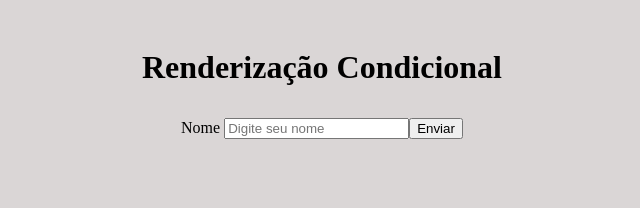
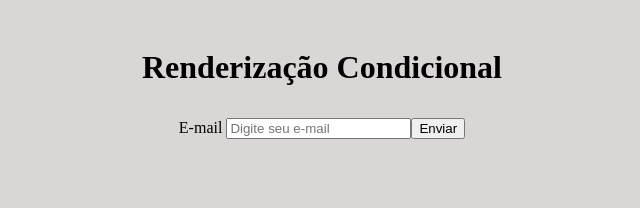
Before and after one commit to RusthenRonald/Projeto-React, a React (Create React App) app in the folder meu-projeto/: page / in a window 1280 px wide. Shown: the top 208 px of the page, without its empty margins (318-958 px from the left). Built offline with nearby package versions, Linux system fonts and the light colour scheme.

Commit message:
criando outra constante para guardar o valor do input

```diff
--- a/meu-projeto/src/components/Form2.js
+++ b/meu-projeto/src/components/Form2.js
@@ -1,11 +1,23 @@
 import {useState} from 'react'
+
 function Form2(){
+
+    const [email,setEmail]=useState()
+    const [useremail,setUserEmail]=useState()
+
+    function EnviarEmail(e){
+        e.preventDefault()
+        console.log('email enviado!')
+        setUserEmail(email)
+    }
+
     return(
         <div>
             <form>
-                <label htmlFor="name">Nome </label>
-                <input type='text' placeholder="Digite seu nome" id='name'></input>
-                <button type='submit'>Enviar</button>
+                <label htmlFor="email">E-mail </label>
+                <input type='email' placeholder="Digite seu e-mail" id='email' onChange={(e)=>setEmail(e.target.value)}></input>
+                <button type='submit' onClick={EnviarEmail}>Enviar</button>
+                {useremail}
             </form>
         </div>
     )
```
